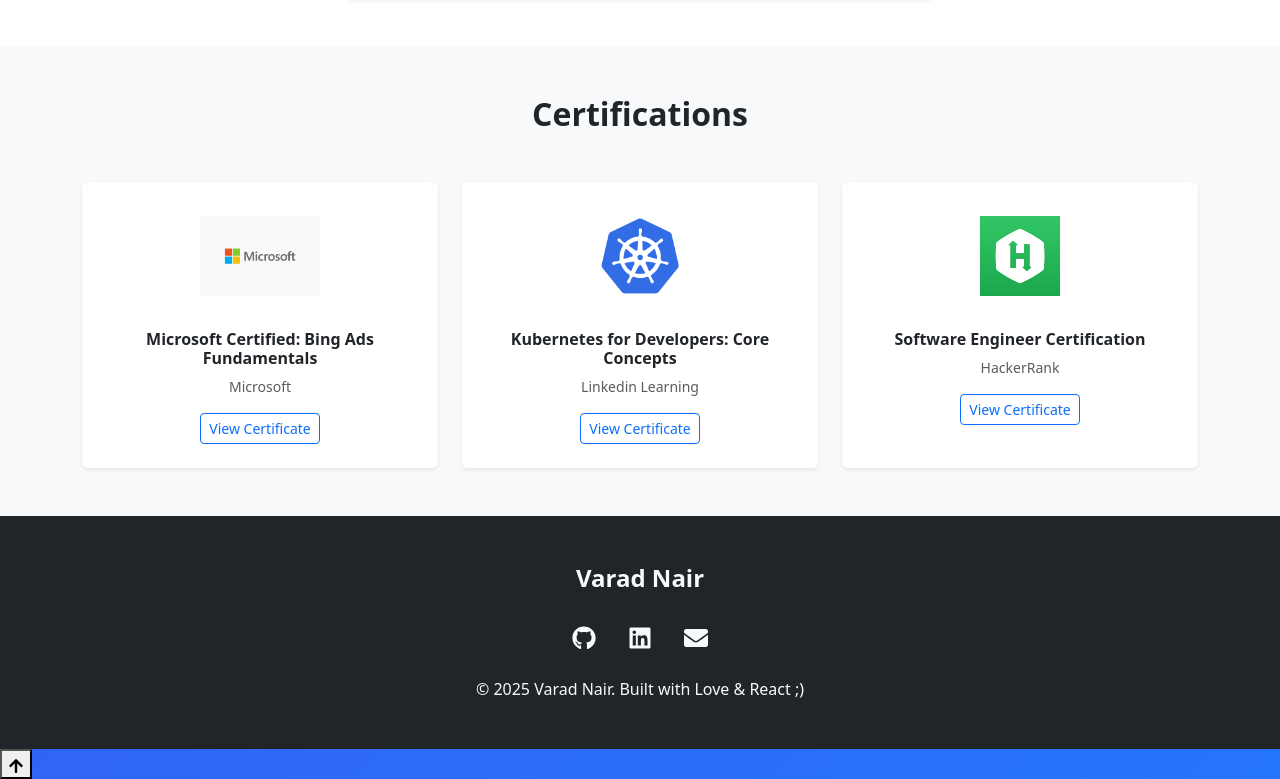
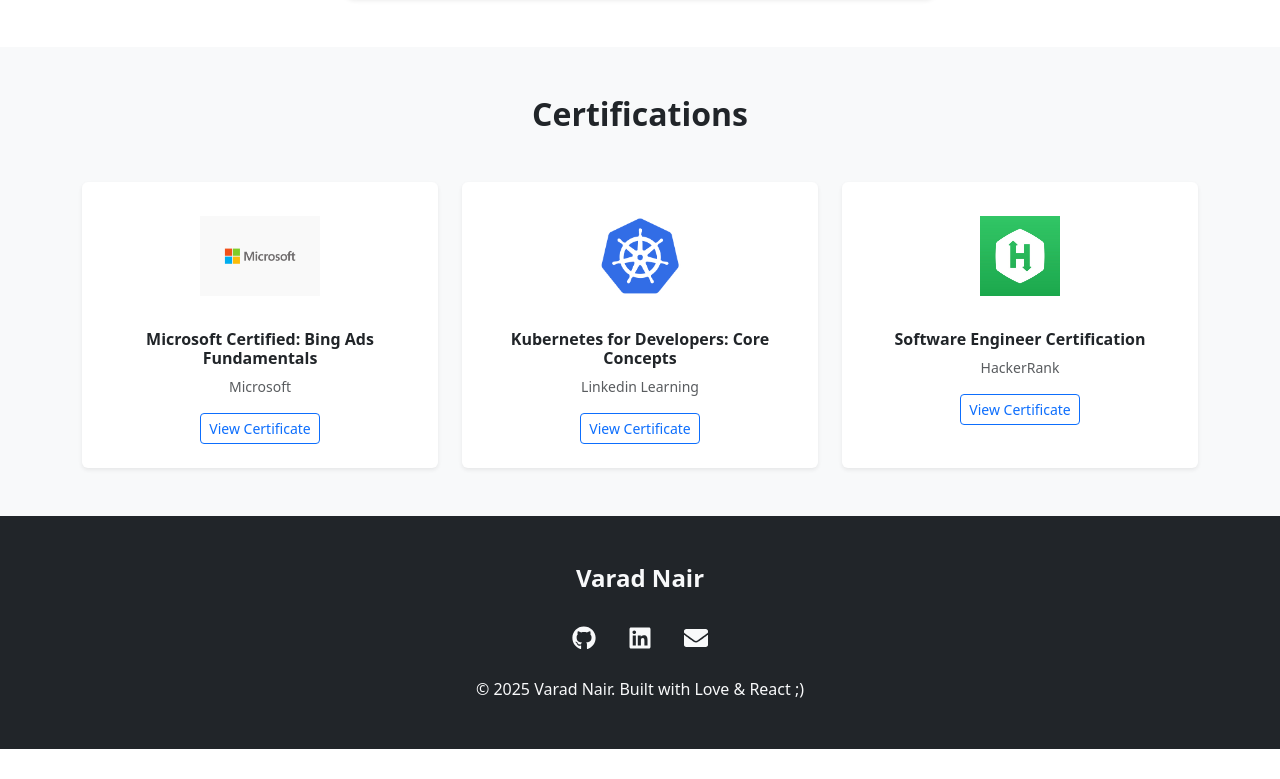
Before and after one commit to varadnair30/my_portfolio, a React (Create React App) app: page / in a window 1280 px wide. Shown: the part 6035-6814 px from the top of the page. After the commit the page ends 6784 px from the top, so only its background shows below. Built offline with nearby package versions, Linux system fonts and the light colour scheme.

Commit message:
Fixed footer

```diff
--- a/src/App.js
+++ b/src/App.js
@@ -1,5 +1,4 @@
 import React from "react";
-import ScrollToTopButton from "./components/ScrollToTopButton";
 import HeroSection from "./components/HeroSection";
 import AboutSection from "./components/AboutSection";
 import HighlightSection from "./components/HighlightSection";
@@ -25,7 +24,7 @@
         <TestimonialsSection />
         <CertificationsSection />
         <ContactSection />
-        <ScrollToTopButton />
+
       </main>
     </>
   );
```
